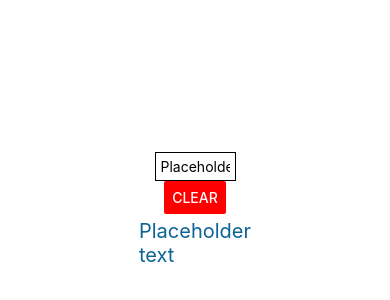
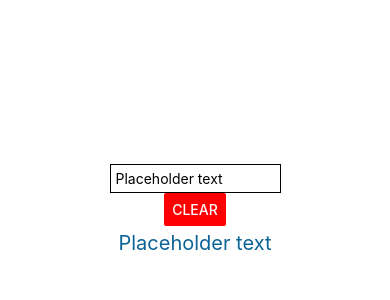
Before and after one commit to CarlosACifuentes/ReactNative-lab2, a React Native app: screen / in a window 390 px wide. Shown: the part 210-510 px from the top of the page. Built offline with nearby package versions, Linux system fonts and the light colour scheme.

Commit message:
fixed padding

```diff
--- a/App.js
+++ b/App.js
@@ -24,7 +24,7 @@ const styles = StyleSheet.create (
       flex: 1,
       justifyContent: 'center',
       alignItems: 'center',
-      padding:150,
+      padding:100,
     },
     edit:{
       borderColor: 'black',
```
